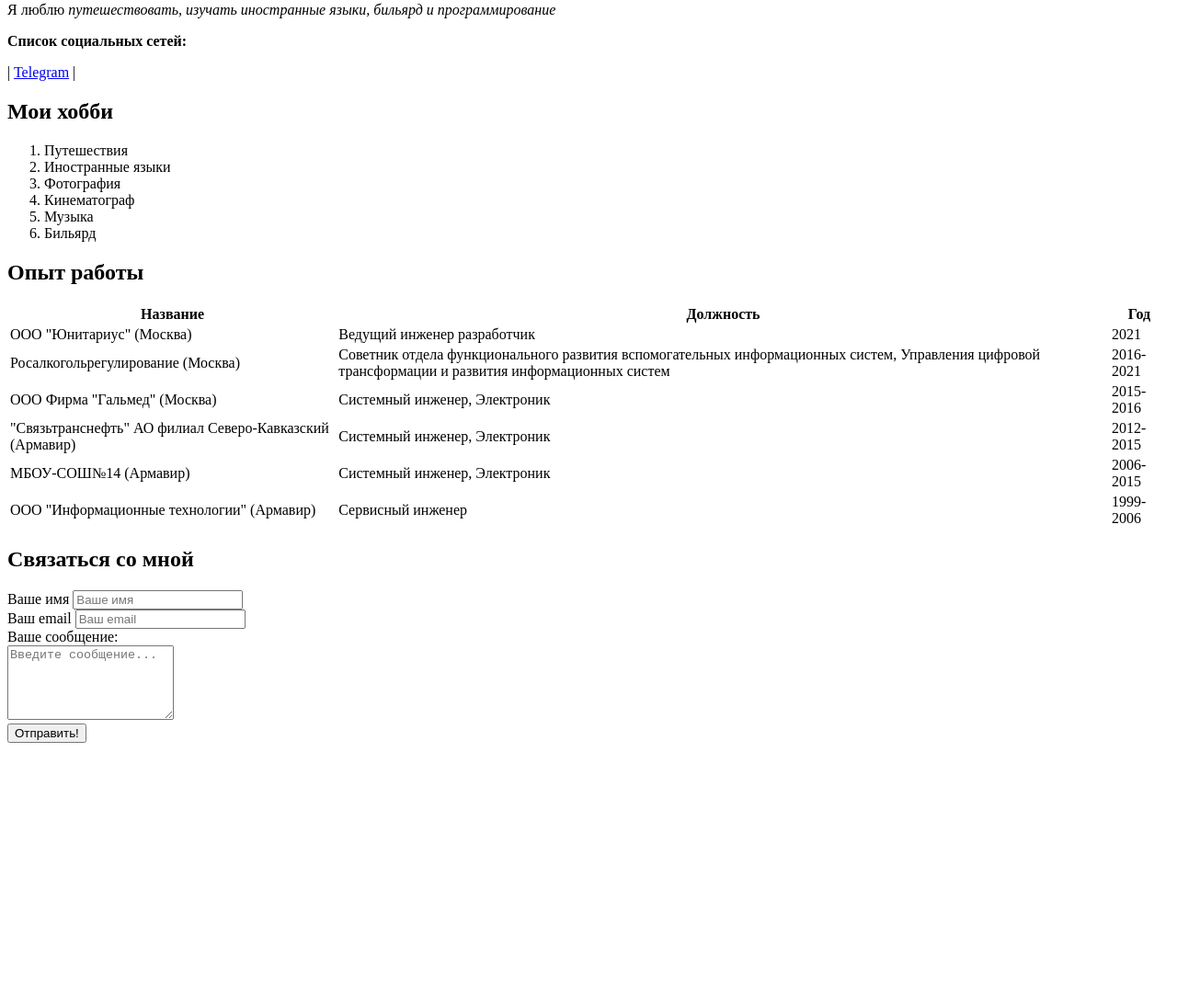
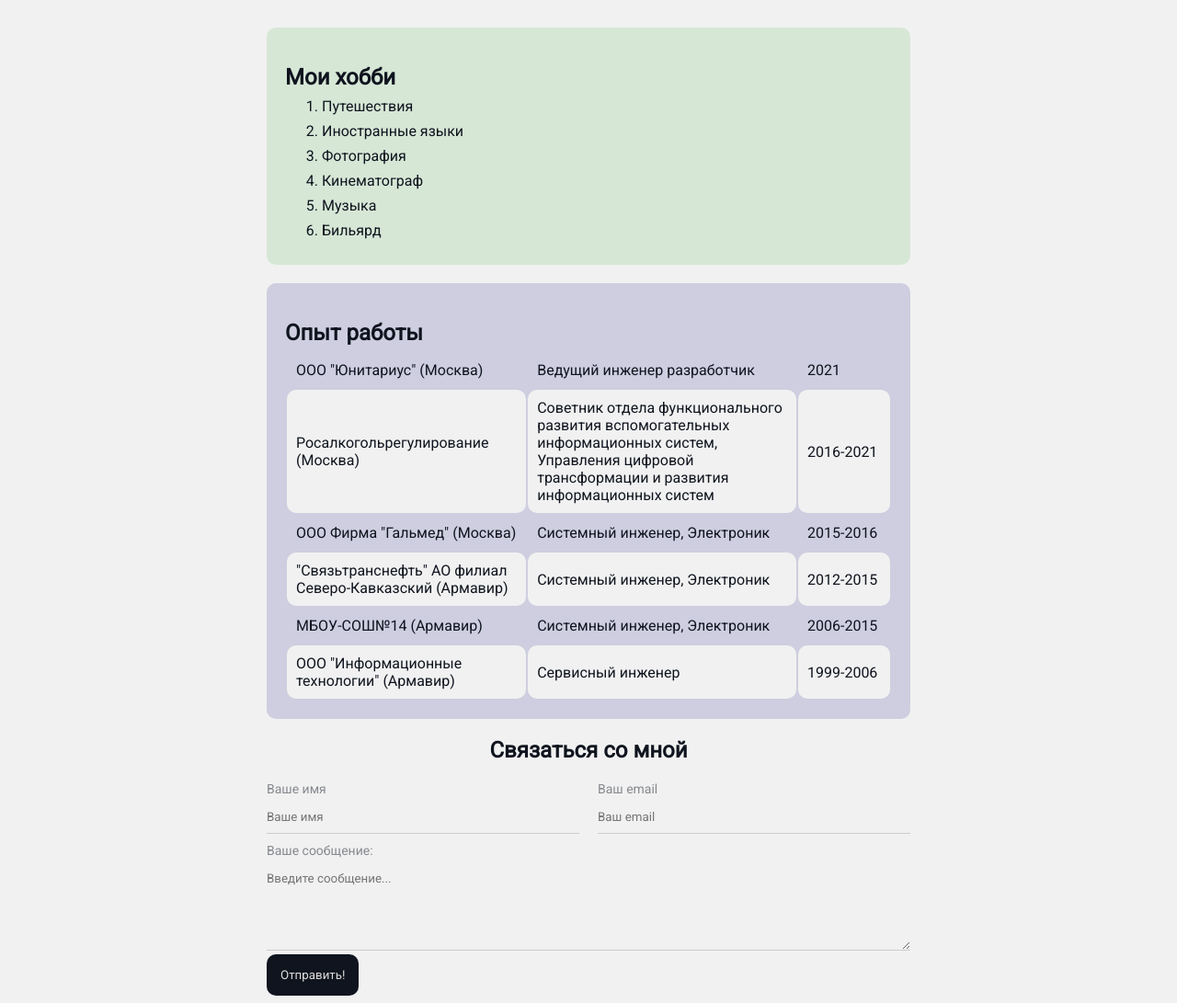
Before and after one commit to john-cool/resume, a plain HTML site: page myWay/index.html in a window 1280 px wide. Shown: the part 360-1451 px from the top of the page at 92% size. Before the commit the page ends 1176 px from the top, so only its background shows below. Drawn offline with Linux system fonts and the light colour scheme.

Commit message:
add styles

```diff
--- a/myWay/index.html
+++ b/myWay/index.html
@@ -7,31 +7,52 @@
   <meta name="keywords" content="java, javaScript, css">
   <meta name="description" content="Это мой путь в программировании">
   <title>My Way</title>
+  <link rel="stylesheet" href="styles.css">
 </head>
 
 <body>
 
-  <img src="images/20190903_105840.jpg" alt="Здусь фото Евгения Тульнева" width="150">
+  <div class="container">
 
+    <div class="info">
+      <div class="avatar">
+        <img src="images/avatar.jpg" alt="Здусь фото Евгения Тульнева">
+      </div>
+
+
+      <div class="info-text">
         <h1>Евгений Тульнев</h1>
 
-  <p>Я middle разработчик в компании <strong>Юнитариус</strong>. Я началс свой путь в программировании как
+        <p class="about">Я middle разработчик в компании <strong>Юнитариус</strong>. Я началс свой путь в
+          программировании как
           Java-разработчик. В данный момент времени я работаю с платформой разработанной компанией Юнитариус, которая
-    называется <strong>xBPM</strong> Платформа предназначена для low code разработки. Работа с платформой осуществляется
+          называется <strong>xBPM</strong> Платформа предназначена для low code разработки. Работа с платформой
+          осуществляется
           на языке программирования JavaScript. Сейчас я осваиваю html и CSS для того чтобы стать полноценным fulstack
           разработчиком </p>
 
-  <p>Я люблю <em>путешествовать, изучать иностранные языки, бильярд и программирование</em></p>
+        <p class="about">Я люблю <em>путешествовать, изучать иностранные языки, бильярд и программирование</em></p>
 
-  <p><strong>Список социальных сетей:</strong></p>
+        <strong>Список социальных сетей:</strong>
 
+        <p>
           |
           <a href="https://t.me/etulnev" target="_blank">Telegram</a>
           |
+        </p>
 
+
+      </div>
+
+
+
+
+    </div>
+
+    <div class="card bg-green">
       <h2>Мои хобби</h2>
 
-  <ol>
+      <ol class="list-hobbies">
         <li>Путешествия</li>
         <li>Иностранные языки</li>
         <li>Фотография</li>
@@ -39,17 +60,20 @@
         <li>Музыка</li>
         <li>Бильярд</li>
       </ol>
+    </div>
 
+
+    <div class="card bg-blue">
       <h2>Опыт работы</h2>
 
-  <table>
-    <thead>
+      <table class="table-exp">
+        <!-- <thead>
           <tr>
             <th>Название</th>
             <th>Должность</th>
             <th>Год</th>
           </tr>
-    </thead>
+        </thead> -->
         <tbody>
           <tr>
             <td>ООО "Юнитариус" (Москва)</td>
@@ -84,32 +108,35 @@
           </tr>
         </tbody>
       </table>
-  <p>
-  <h2>Связаться со мной</h2>
-  </p>
-  <form>
-    <div>
-      <label for="name">Ваше имя</label>
-      <input type="text" id="name"
-      placeholder="Ваше имя">
     </div>
 
-    <div>
-      <label for="email">Ваш email</label>
-      <input type="email" id="email"
-      placeholder="Ваш email">
+
+
+
+    <form class="form">
+      <h2>Связаться со мной</h2>
+      <div class="form-row">
+        <div class="form-group">
+          <label for="name">Ваше имя</label>
+          <input type="text" id="name" placeholder="Ваше имя">
         </div>
 
-    <div>
-      <label for="message">Ваше сообщение:</label>
-      <br>
-      <textarea id="message" cols="20" rows="5"
-      placeholder="Введите сообщение..."></textarea>
+        <div class="form-group">
+          <label for="email">Ваш email</label>
+          <input type="email" id="email" placeholder="Ваш email">
+        </div>
       </div>
 
-    <button type="submit">Отправить!</button>
+      <div class="form-group">
+        <label for="message">Ваше сообщение:</label>
+        <textarea id="message" cols="20" rows="5" placeholder="Введите сообщение..."></textarea>
+      </div>
+
+      <button class="btn" type="submit">Отправить!</button>
 
     </form>
+  </div>
+
 
 </body>
 
--- /dev/null
+++ b/myWay/styles.css
@@ -0,0 +1,185 @@
+
+@import url('https://fonts.googleapis.com/css2?family=Roboto&display=swap');
+
+
+body {
+  font-family: 'Roboto', sans-serif;
+  font-size: 16px;
+  font-weight: normal;
+  color: #0f141e;
+  background: #f1f1f1;
+}
+
+a {
+  color: #706a6a !important;
+  text-decoration: none;
+}
+
+a:active {
+  color: green !important;
+}
+
+a:hover {
+  text-decoration: underline;
+}
+
+a:visited{
+  color: rgb(0, 139, 90) !important;
+}
+
+.container {
+  margin: auto;
+  max-width: 700px;
+  padding-top: 30px;
+}
+
+.info {
+  margin-bottom: 20px;
+  display: flex;
+}
+
+.info-text {
+  margin-left: 40px;
+}
+
+.info-text h1 {
+  margin-top: 0;
+}
+
+.info-text .about {
+  font-style: italic;
+  font-weight: bold;
+  color: #86898f
+}
+
+@media (max-width: 650px) {
+  .info {
+    display: block;
+    text-align: center;
+  }
+
+  .info-text {
+    margin-top: 20px;
+  }
+}
+
+.bg-green {
+  background: rgb(214, 231, 214);
+}
+
+.bg-blue {
+  background: rgb(206, 206, 224);
+}
+
+.card {
+  border-radius: 10px;
+  margin: 20px 0px;
+  padding: 20px;
+  margin-bottom: 20px;
+}
+
+.card h2{
+  margin-bottom: 5px;
+}
+
+.avatar img {
+  width: 150px;
+  box-shadow: 4px 4px 14px rgba(0, 0, 0, 0.25);
+  border-radius: 10px;
+}
+
+.btn {
+  background: #0f141e;
+  color: #ddd;
+  border: 0px;
+  padding: 15px 15px;
+  border-radius: 10px;
+  font-family: inherit;
+  cursor: pointer;
+}
+
+.btn:hover {
+  opacity: 0.8;
+}
+
+.list-hobbies {
+  margin: 0;
+  padding: 0;
+}
+
+.list-hobbies li {
+  margin: 8px 40px;
+}
+
+.table-exp {
+  width: 100%;
+}
+
+.table-exp thead {
+  text-align: left;
+}
+
+.table-exp td {
+  border-radius: 10px;
+  padding: 10px;
+}
+
+.table-exp td:hover {
+  background: rgb(162, 162, 236);
+}
+
+.table-exp tr:nth-child(even) {
+  background: #f1f1f1;
+}
+
+.table-exp td:nth-child(3) {
+  width: 80px;
+}
+
+.form h2{
+  text-align: center;
+}
+
+.form-row {
+  margin-bottom: 10px;
+  display: flex;
+}
+
+.form-row .form-group {
+  margin-right: 20px;
+  width: 50%;
+}
+
+.form-row .form-group:last-child {
+  margin-right: 0;
+}
+
+.form-group label {
+  display: block;
+  font-size: 14px;
+  color: #86898f;
+}
+
+.form-group input,
+.form-group textarea {
+  width: 100%;
+  box-sizing: border-box;
+  border: none;
+  background: transparent;
+  border-bottom: 1px solid #ccc;
+  color: black;
+  padding: 15px 0 10px;
+  outline: none;
+  font-family: inherit;
+}
+
+@media (max-width: 650px) {
+  .form-row {
+    display: block;
+  }
+  .form-row .form-group {
+    width: 100%;
+    margin-right: 0;
+    margin-bottom: 10px;
+  }
+}
```
Lines whose indentation alone changed are shown as unchanged.
